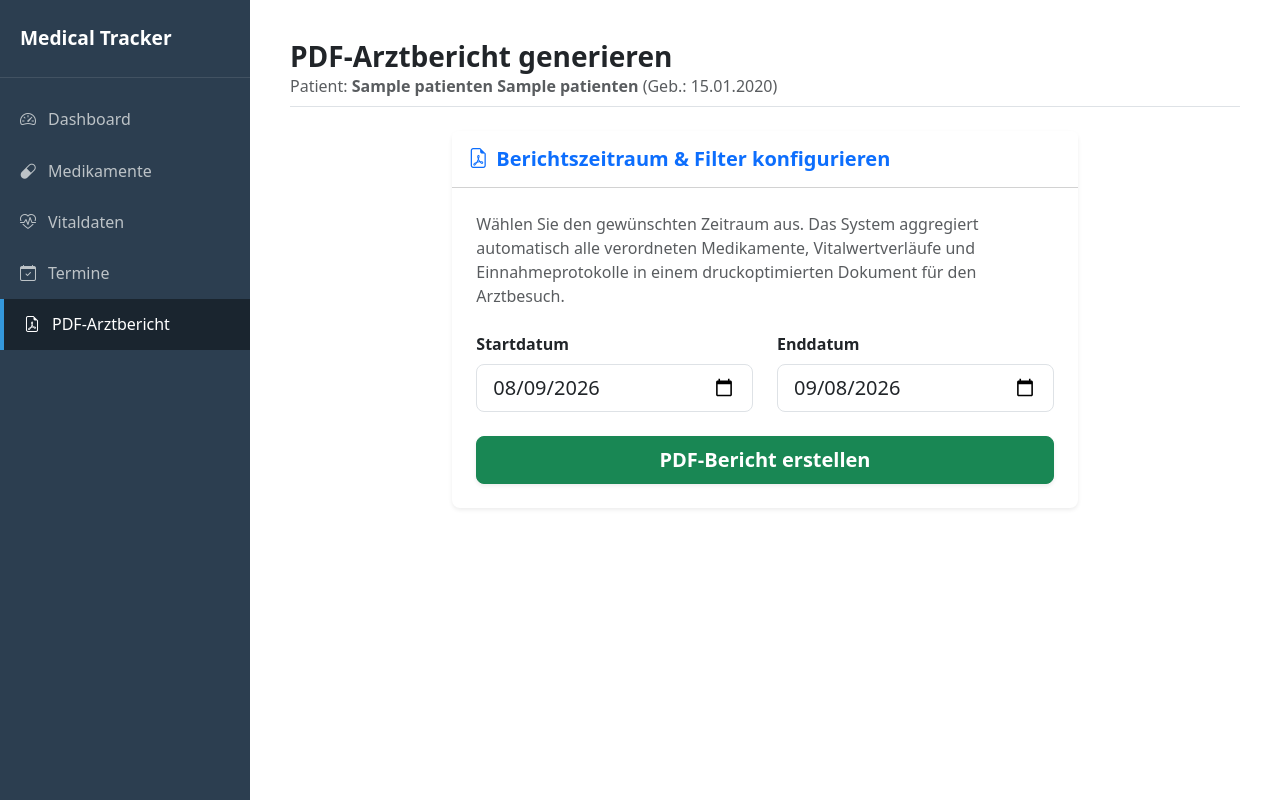
After one commit to SteffenOe/medicaltracker, a Flask app: page /berichte/ in a window 1280 px wide. The commit adds this page. Run offline with Flask 3, Linux system fonts and the light colour scheme; tables that the repository leaves empty hold one stand-in row (values such as "Sample post"); parts of the project's set-up code (start-up, migrations or seed data) failed here and were passed over.

Commit message:
add pdf export and refactor css/js

```diff
--- a/app/__init__.py
+++ b/app/__init__.py
@@ -18,11 +18,13 @@ def create_app(config_class=Config):
     from app.routes.patient import patient_bp
     from app.routes.vitaldaten import vitaldaten_bp
     from app.routes.termine import termine_bp
+    from app.routes.berichte import berichte_bp
 
     app.register_blueprint(main_bp)
     app.register_blueprint(medikamente_bp)
     app.register_blueprint(patient_bp)
     app.register_blueprint(vitaldaten_bp)
     app.register_blueprint(termine_bp)
+    app.register_blueprint(berichte_bp)
 
     return app
--- a/app/forms/__init__.py
+++ b/app/forms/__init__.py
@@ -1,5 +1,6 @@
 from app.forms.medikament import MedikamentForm
 from app.forms.vitalwert import VitalwertForm
 from app.forms.termin import TerminForm
+from app.forms.bericht import BerichtForm
 
-__all__ = ['MedikamentForm', 'VitalwertForm', 'TerminForm']
+__all__ = ['MedikamentForm', 'VitalwertForm', 'TerminForm', 'BerichtForm']
--- /dev/null
+++ b/app/forms/bericht.py
@@ -0,0 +1,23 @@
+from flask_wtf import FlaskForm
+from wtforms.fields import  DateField, SubmitField
+from wtforms.validators import DataRequired
+
+class BerichtForm(FlaskForm):
+    """Formular zur Filterung des Berichtszeitraums für den PDF-Export."""
+    start_datum = DateField('Startdatum', validators=[
+        DataRequired(message="Bitte wählen Sie ein Startdatum.")
+    ])
+    end_datum = DateField('Enddatum', validators=[
+        DataRequired(message="Bitte wählen Sie ein Enddatum.")
+    ])
+    submit = SubmitField('PDF-Bericht erstellen')
+
+    def validate(self, extra_validators=None):
+        """Prüft, ob das Startdatum chronologisch vor oder auf dem Enddatum liegt."""
+        if not super().validate(extra_validators=extra_validators):
+            return False
+
+        if self.start_datum.data > self.end_datum.data:
+            self.start_datum.errors.append("Das Startdatum darf nicht nach dem Enddatum liegen.")
+            return False
+        return True
--- a/app/forms/medikament.py
+++ b/app/forms/medikament.py
@@ -1,5 +1,5 @@
 from flask_wtf import FlaskForm
-from wtforms import StringField, IntegerField, SelectField, SubmitField
+from wtforms.fields import StringField, IntegerField, SelectField, SubmitField
 from wtforms.validators import DataRequired, NumberRange, Length
 
 class MedikamentForm(FlaskForm):
--- a/app/forms/termin.py
+++ b/app/forms/termin.py
@@ -1,7 +1,6 @@
 from flask_wtf import FlaskForm
-from wtforms import  StringField, SelectField, SubmitField
+from wtforms.fields import  StringField, SelectField, SubmitField, DateTimeLocalField
 from wtforms.validators import DataRequired, Length
-from wtforms.fields import DateTimeLocalField
 
 class TerminForm(FlaskForm):
     """Formular zur Erfassung und Bearbeitung von Pflegeterminen (FA-04)."""
--- a/app/forms/vitalwert.py
+++ b/app/forms/vitalwert.py
@@ -1,5 +1,5 @@
 from flask_wtf import FlaskForm
-from wtforms import  FloatField, SelectField, SubmitField
+from wtforms.fields import  FloatField, SelectField, SubmitField
 from wtforms.validators import DataRequired, NumberRange,  Optional
 
 class VitalwertForm(FlaskForm):
--- /dev/null
+++ b/app/routes/berichte.py
@@ -0,0 +1,61 @@
+from datetime import date, timedelta, datetime
+from flask import Blueprint, render_template, send_file, flash, redirect, url_for
+from app.models import Patient, Medikament, Vitalwert, EinnahmeProtokoll
+from app.forms import BerichtForm
+from app.services.pdf_generator import erstelle_arztbericht_pdf
+
+berichte_bp = Blueprint('berichte', __name__, url_prefix='/berichte')
+
+@berichte_bp.route('/', methods=['GET', 'POST'])
+def index():
+    """Zeigt das Filterformular für den PDF-Export an und verarbeitet den Download."""
+    patient = Patient.query.first()
+    if not patient:
+        flash('Bitte legen Sie zuerst einen Patienten an.', 'danger')
+        return redirect(url_for('main.dashboard'))
+
+    heute = date.today()
+    vor_30_tagen = heute - timedelta(days=30)
+
+    form = BerichtForm(start_datum=vor_30_tagen, end_datum=heute)
+
+    if form.validate_on_submit():
+        start_d = form.start_datum.data
+        end_d = form.end_datum.data
+
+        start_dt = datetime.combine(start_d, datetime.min.time())
+        end_dt = datetime.combine(end_d, datetime.max.time())
+
+        medikamente = Medikament.query.filter_by(patient_id=patient.id).all()
+
+        vitalwerte = Vitalwert.query.filter(
+            Vitalwert.patient_id == patient.id,
+            Vitalwert.zeitpunkt >= start_dt,
+            Vitalwert.zeitpunkt <= end_dt
+        ).order_by(Vitalwert.zeitpunkt.asc()).all()
+
+        einnahmen = EinnahmeProtokoll.query.filter(
+            EinnahmeProtokoll.patient_id == patient.id,
+            EinnahmeProtokoll.einnahme_zeitpunkt >= start_dt,
+            EinnahmeProtokoll.einnahme_zeitpunkt <= end_dt
+        ).order_by(EinnahmeProtokoll.einnahme_zeitpunkt.asc()).all()
+
+        pdf_buffer = erstelle_arztbericht_pdf(
+            patient=patient,
+            medikamente=medikamente,
+            vitalwerte=vitalwerte,
+            einnahmen=einnahmen,
+            start_datum=start_d,
+            end_datum=end_d
+        )
+
+        dateiname = f"Arztbericht_{patient.nachname}_{start_d.strftime('%Y%m%d')}-{end_d.strftime('%Y%m%d')}.pdf"
+
+        return send_file(
+            pdf_buffer,
+            mimetype='application/pdf',
+            as_attachment=True,
+            download_name=dateiname
+        )
+
+    return render_template('berichte/index.html', form=form, patient=patient)
--- /dev/null
+++ b/app/static/css/main.css
@@ -0,0 +1,43 @@
+
+      body {
+        min-height: 100vh;
+        background-color: #f8f9fa;
+        overflow-x: hidden;
+      }
+      .wrapper {
+        display: flex;
+        min-height: 100vh;
+      }
+      .sidebar {
+        width: 250px;
+        background-color: #2c3e50;
+        color: #ffffff;
+        flex-shrink: 0;
+      }
+      .sidebar-brand {
+        padding: 1.5rem 1.25rem;
+        font-size: 1.2rem;
+        font-weight: bold;
+        color: #ffffff;
+        border-bottom: 1px solid rgba(255, 255, 255, 0.1);
+      }
+      .sidebar .nav-link {
+        color: #bdc3c7;
+        padding: 0.85rem 1.25rem;
+        font-weight: 500;
+        display: flex;
+        align-items: center;
+        gap: 12px;
+        transition: all 0.2s ease-in-out;
+      }
+      .sidebar .nav-link:hover,
+      .sidebar .nav-link.active {
+        color: #ffffff;
+        background-color: #1a252f;
+        border-left: 4px solid #3498db;
+      }
+      .main-content {
+        flex-grow: 1;
+        padding: 2.5rem;
+        background-color: #ffffff;
+      }
--- a/app/templates/base.html
+++ b/app/templates/base.html
@@ -12,50 +12,12 @@
       href="https://cdn.jsdelivr.net/npm/bootstrap-icons@1.11.1/font/bootstrap-icons.css"
       rel="stylesheet"
     />
-    <style>
-      body {
-        min-height: 100vh;
-        background-color: #f8f9fa;
-        overflow-x: hidden;
-      }
-      .wrapper {
-        display: flex;
-        min-height: 100vh;
-      }
-      .sidebar {
-        width: 250px;
-        background-color: #2c3e50;
-        color: #ffffff;
-        flex-shrink: 0;
-      }
-      .sidebar-brand {
-        padding: 1.5rem 1.25rem;
-        font-size: 1.2rem;
-        font-weight: bold;
-        color: #ffffff;
-        border-bottom: 1px solid rgba(255, 255, 255, 0.1);
-      }
-      .sidebar .nav-link {
-        color: #bdc3c7;
-        padding: 0.85rem 1.25rem;
-        font-weight: 500;
-        display: flex;
-        align-items: center;
-        gap: 12px;
-        transition: all 0.2s ease-in-out;
-      }
-      .sidebar .nav-link:hover,
-      .sidebar .nav-link.active {
-        color: #ffffff;
-        background-color: #1a252f;
-        border-left: 4px solid #3498db;
-      }
-      .main-content {
-        flex-grow: 1;
-        padding: 2.5rem;
-        background-color: #ffffff;
-      }
-    </style>
+    <link
+      href="{{ url_for('static', filename='css/main.css') }}"
+      rel="stylesheet"
+    />
+
+    <script src="https://cdn.jsdelivr.net/npm/bootstrap@5.3.2/dist/js/bootstrap.bundle.min.js"></script>
   </head>
   <body>
     <div class="wrapper">
@@ -92,10 +54,10 @@
                   <i class="bi bi-calendar-check"></i> Termine
               </a>
           </li>
-          <li class="nav-item">
-            <a class="nav-link" href="#">
-              <i class="bi bi-file-earmark-pdf"></i> PDF-Arztbericht
-            </a>
+            <a class="nav-link {% if request.blueprint == 'berichte' %}active{% endif %}"
+                href="{{ url_for('berichte.index') }}">
+                  <i class="bi bi-file-earmark-pdf"></i> PDF-Arztbericht
+              </a>
           </li>
         </ul>
       </nav>
@@ -117,7 +79,5 @@
         {% endfor %} {% endif %} {% endwith %} {% block content %}{% endblock %}
       </main>
     </div>
-
-    <script src="https://cdn.jsdelivr.net/npm/bootstrap@5.3.2/dist/js/bootstrap.bundle.min.js"></script>
   </body>
 </html>
--- /dev/null
+++ b/app/templates/berichte/index.html
@@ -0,0 +1,58 @@
+{% extends 'base.html' %}
+
+{% block title %}PDF-Arztbericht generieren - Medical Tracker{% endblock %}
+
+{% block content %}
+<div class="container-fluid p-0">
+    <div class="d-flex justify-content-between align-items-center mb-4 pb-2 border-bottom">
+        <div>
+            <h1 class="h3 fw-bold mb-0">PDF-Arztbericht generieren</h1>
+            {% if patient %}
+                <p class="text-muted mb-0">Patient: <strong>{{ patient.vorname }} {{ patient.nachname }}</strong> (Geb.: {{ patient.geburtsdatum.strftime('%d.%m.%Y') }})</p>
+            {% endif %}
+        </div>
+    </div>
+
+    <div class="row justify-content-center">
+        <div class="col-lg-8">
+            <div class="card border-0 shadow-sm rounded-3">
+                <div class="card-header bg-white py-3">
+                    <h5 class="card-title fw-bold mb-0 text-primary">
+                        <i class="bi bi-file-earmark-pdf me-2"></i>Berichtszeitraum & Filter konfigurieren
+                    </h5>
+                </div>
+                <div class="card-body p-4">
+                    <p class="text-muted mb-4">
+                        Wählen Sie den gewünschten Zeitraum aus. Das System aggregiert automatisch alle verordneten Medikamente, Vitalwertverläufe und Einnahmeprotokolle in einem druckoptimierten Dokument für den Arztbesuch.
+                    </p>
+
+                    <form method="POST" novalidate>
+                        {{ form.hidden_tag() }}
+
+                        <div class="row mb-4">
+                            <div class="col-md-6 mb-3 mb-md-0">
+                                {{ form.start_datum.label(class="form-label fw-bold") }}
+                                {{ form.start_datum(class="form-control form-control-lg" + (" is-invalid" if form.start_datum.errors else "")) }}
+                                {% for error in form.start_datum.errors %}
+                                    <div class="invalid-feedback">{{ error }}</div>
+                                {% endfor %}
+                            </div>
+                            <div class="col-md-6">
+                                {{ form.end_datum.label(class="form-label fw-bold") }}
+                                {{ form.end_datum(class="form-control form-control-lg" + (" is-invalid" if form.end_datum.errors else "")) }}
+                                {% for error in form.end_datum.errors %}
+                                    <div class="invalid-feedback">{{ error }}</div>
+                                {% endfor %}
+                            </div>
+                        </div>
+
+                        <div class="d-grid gap-2">
+                            {{ form.submit(class="btn btn-success btn-lg fw-bold shadow-sm") }}
+                        </div>
+                    </form>
+                </div>
+            </div>
+        </div>
+    </div>
+</div>
+{% endblock %}
--- a/app/templates/termine/index.html
+++ b/app/templates/termine/index.html
@@ -8,7 +8,7 @@
         <div>
             <h1 class="h3 fw-bold mb-0">Pflegetermine & Aufgaben</h1>
             {% if patient %}
-                <p class="text-muted mb-0">Patient: <strong>{{ patient.vorname }} {{ patient.nachname }}</strong></p>
+                <p class="text-muted mb-0">Patient: <strong>{{ patient.vorname }} {{ patient.nachname }}</strong> (Geb.: {{ patient.geburtsdatum.strftime('%d.%m.%Y') }})</p>
             {% endif %}
         </div>
         <a href="{{ url_for('termine.neu') }}" class="btn btn-primary fw-semibold shadow-sm">
--- a/app/templates/vitaldaten/index.html
+++ b/app/templates/vitaldaten/index.html
@@ -7,6 +7,9 @@
     <div class="d-flex justify-content-between align-items-center mb-4 pb-2 border-bottom">
         <div>
             <h1 class="h3 fw-bold mb-0">Vitaldaten-Historie</h1>
+            {% if patient %}
+                <p class="text-muted mb-0">Patient: <strong>{{ patient.vorname }} {{ patient.nachname }}</strong> (Geb.: {{ patient.geburtsdatum.strftime('%d.%m.%Y') }})</p>
+            {% endif %}
         </div>
         <div class="d-flex gap-2">
             <a href="{{ url_for('vitaldaten.neu') }}" class="btn btn-primary fw-semibold shadow-sm">
```
Also changed, not shown: app/services/pdf_generator.py (added, +220 -0 lines), app/static/css/patient.css (added, +76 -0 lines), app/static/js/patient.js (added, +13 -0 lines), app/static/js/vitaldaten.js (added, +27 -0 lines), app/templates/dashboard.html (+2 -8 lines), app/templates/medikamente/index.html (+2 -10 lines), app/templates/patient/tagesansicht.html (+6 -93 lines), app/templates/vitaldaten/form.html (+1 -30 lines).
